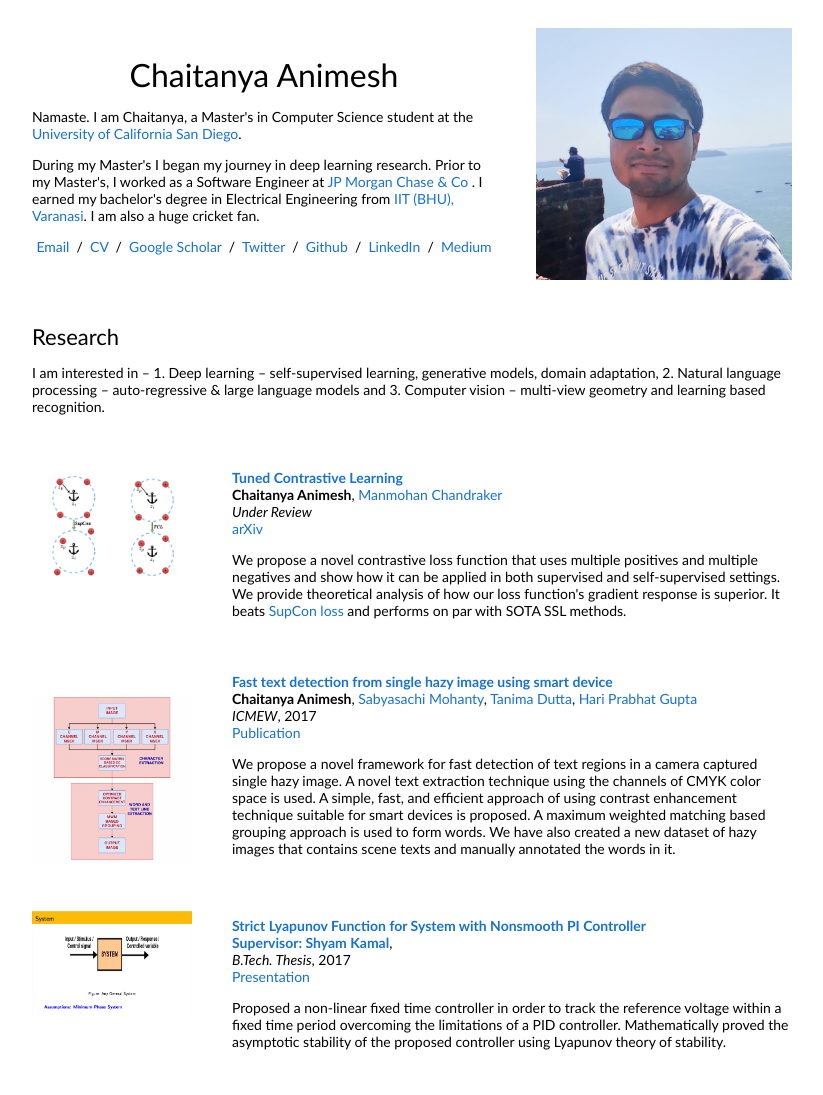
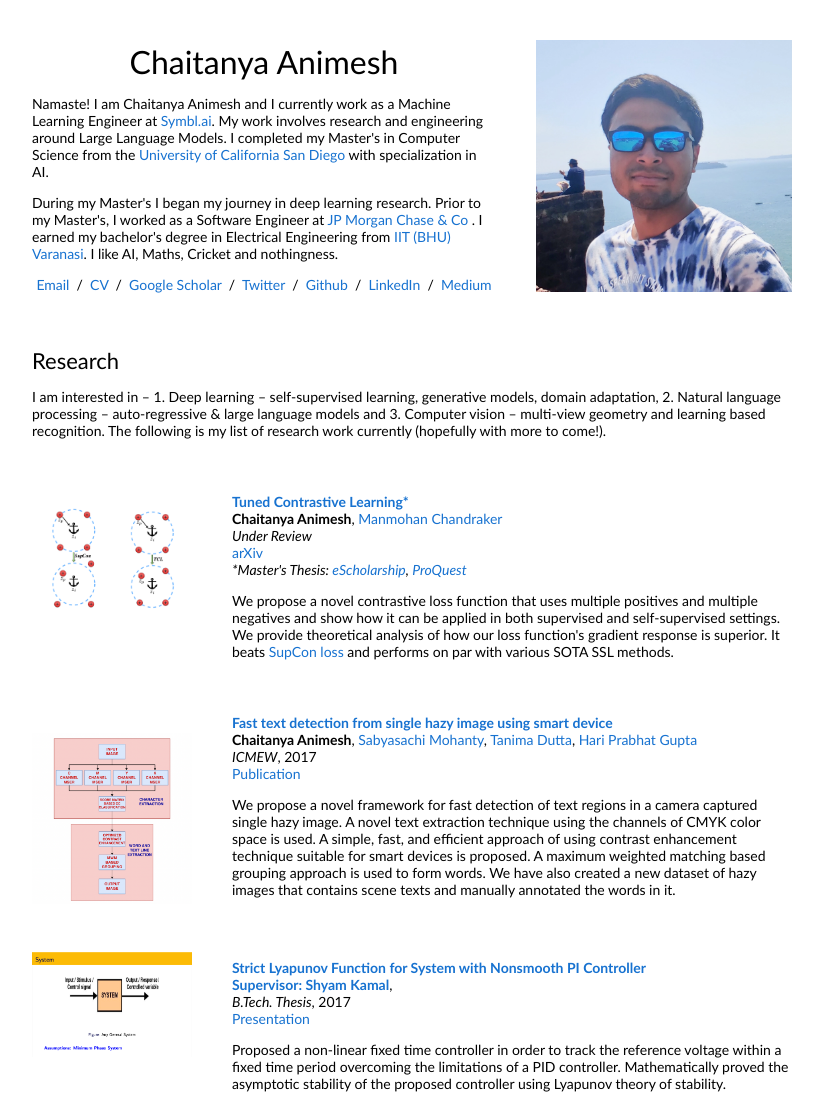
Before and after one commit to chaitanyaanimesh/chaitanyaanimesh.github.io, a plain HTML site: page index.html in a window 1280 px wide. Shown: the top 1095 px of the page, without its empty margins (228-1051 px from the left). Drawn offline with Linux system fonts and the light colour scheme.

Commit message:
Added thesis links

```diff
--- a/index.html
+++ b/index.html
@@ -19,10 +19,10 @@
                 <p style="text-align:center">
                     <name>Chaitanya Animesh</name>
                 </p>
-                <p>Namaste. I am Chaitanya, a Master's in Computer Science student at the <a href="https://cse.ucsd.edu/">University of California San Diego</a>.
+                <p>Namaste! I am Chaitanya Animesh and I currently work as a Machine Learning Engineer at <a href="https://symbl.ai/">Symbl.ai</a>. My work involves research and engineering around Large Language Models. I completed my Master's in Computer Science from the <a href="https://cse.ucsd.edu/">University of California San Diego</a> with specialization in AI.
                 </p>
                 <p>
-                    During my Master's I began my journey in deep learning research. Prior to my Master's, I worked as a Software Engineer at <a href="https://www.jpmorganchase.com/"> JP Morgan Chase & Co </a>. I earned my bachelor's degree in Electrical Engineering from <a href="https://iitbhu.ac.in/">IIT (BHU), Varanasi</a>. I am also a huge cricket fan.
+                    During my Master's I began my journey in deep learning research. Prior to my Master's, I worked as a Software Engineer at <a href="https://www.jpmorganchase.com/"> JP Morgan Chase & Co </a>. I earned my bachelor's degree in Electrical Engineering from <a href="https://iitbhu.ac.in/">IIT (BHU) Varanasi</a>. I like AI, Maths, Cricket and nothingness.
                 </p>
                 <p style="text-align:center">
                     <a href="mailto:chaitanyaanimesh@gmail.com">Email</a> &nbsp/&nbsp
@@ -44,7 +44,7 @@
             <td style="padding:20px;width:100%;vertical-align:middle">
                 <heading>Research</heading>
                 <p>
-                    I am interested in – 1. Deep learning – self-supervised learning, generative models, domain adaptation, 2. Natural language processing – auto-regressive & large language models and 3. Computer vision – multi-view geometry and learning based recognition.
+                    I am interested in – 1. Deep learning – self-supervised learning, generative models, domain adaptation, 2. Natural language processing – auto-regressive & large language models and 3. Computer vision – multi-view geometry and learning based recognition. The following is my list of research work currently (hopefully with more to come!).
                 </p>
             </td>
         </tr>
@@ -75,7 +75,7 @@
             </td>
             <td style="padding:20px;width:75%;vertical-align:middle">
                 <a href="https://arxiv.org/abs/2305.10675">
-                    <papertitle>Tuned Contrastive Learning</papertitle>
+                    <papertitle>Tuned Contrastive Learning*</papertitle>
                 </a>
                 <br>
                 <strong>Chaitanya Animesh</strong>,
@@ -84,9 +84,11 @@
                 <em>Under Review</em>
                 <br>
                 <a href="https://arxiv.org/abs/2305.10675">arXiv</a>
+                <br>
+                <em>*Master's Thesis: <a href="https://escholarship.org/uc/item/3vm7g4dx">eScholarship</a>, <a href="https://www.proquest.com/openview/cd0819771f1f657bc856d9d2175e0f8e/1?cbl=18750&diss=y&pq-origsite=gscholar">ProQuest</a> </em>
                 <p></p>
                 <p>
-                    We propose a novel contrastive loss function that uses multiple positives and multiple negatives and show how it can be applied in both supervised and self-supervised settings. We provide theoretical analysis of how our loss function's gradient response is superior. It beats <a href="https://arxiv.org/abs/2004.11362"> SupCon loss </a> and performs on par with SOTA SSL methods.
+                    We propose a novel contrastive loss function that uses multiple positives and multiple negatives and show how it can be applied in both supervised and self-supervised settings. We provide theoretical analysis of how our loss function's gradient response is superior. It beats <a href="https://arxiv.org/abs/2004.11362"> SupCon loss </a> and performs on par with various SOTA SSL methods.
                 </p>
             </td>
         </tr>
```
